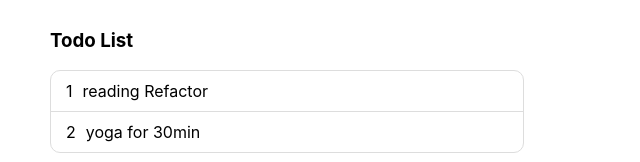
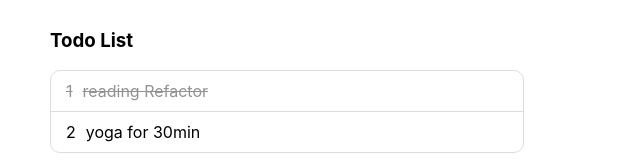
Before and after one commit to SigridZhangSY/react-todo-list, a React (Create React App) app: page / in a window 1280 px wide. Shown: the top 162 px of the page, without its empty margins (0-640 px from the left). Built offline with nearby package versions, Linux system fonts and the light colour scheme.

Commit message:
feature: divide done item

```diff
--- a/src/app/components/TodoList/index.js
+++ b/src/app/components/TodoList/index.js
@@ -9,7 +9,8 @@ export default class TodoList extends PureComponent {
       list: [
         {
           id: 1,
-          content: 'reading Refactor'
+          content: 'reading Refactor',
+          done: true
         },
         {
           id: 2,
--- a/src/app/components/TodoListItem/index.css
+++ b/src/app/components/TodoListItem/index.css
@@ -1,7 +1,12 @@
-.list-item{
+.list-item {
     display: flex;
     padding: 10px 15px;
     border-bottom: 1px solid #ddd;
+}
+
+.list-item.done {
+    text-decoration: line-through;
+    color: #929292;
 }
 
 .list-item:last-child {
--- a/src/app/components/TodoListItem/index.js
+++ b/src/app/components/TodoListItem/index.js
@@ -5,7 +5,7 @@ const TodoListItem = (props) => {
   const {item} = props
 
   return (
-    <li className="list-item">
+    <li className={`list-item ${item.done ? 'done' : ''}`}>
       <p className="index">{item.id}</p>
       <p>{item.content}</p>
     </li>
```
